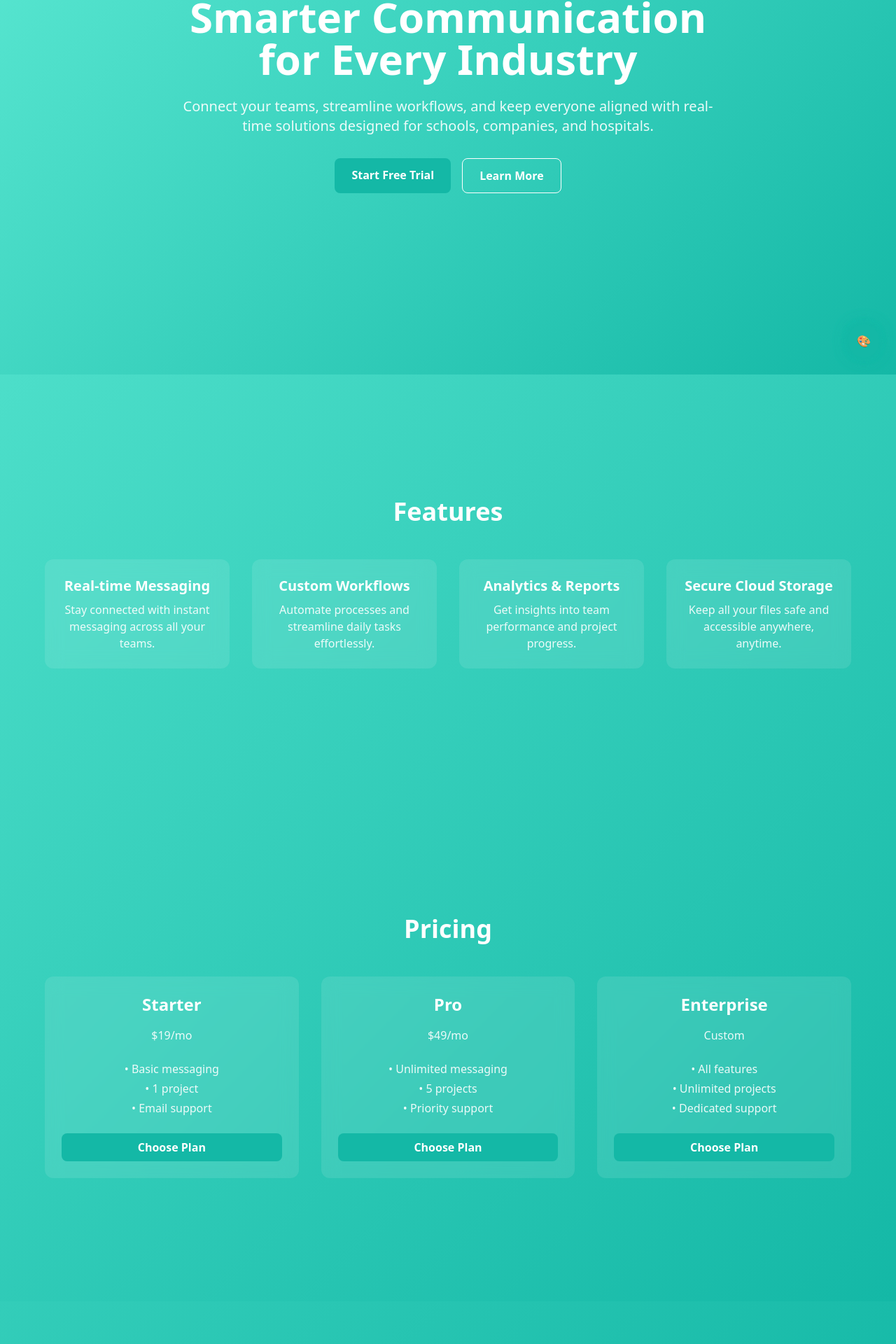
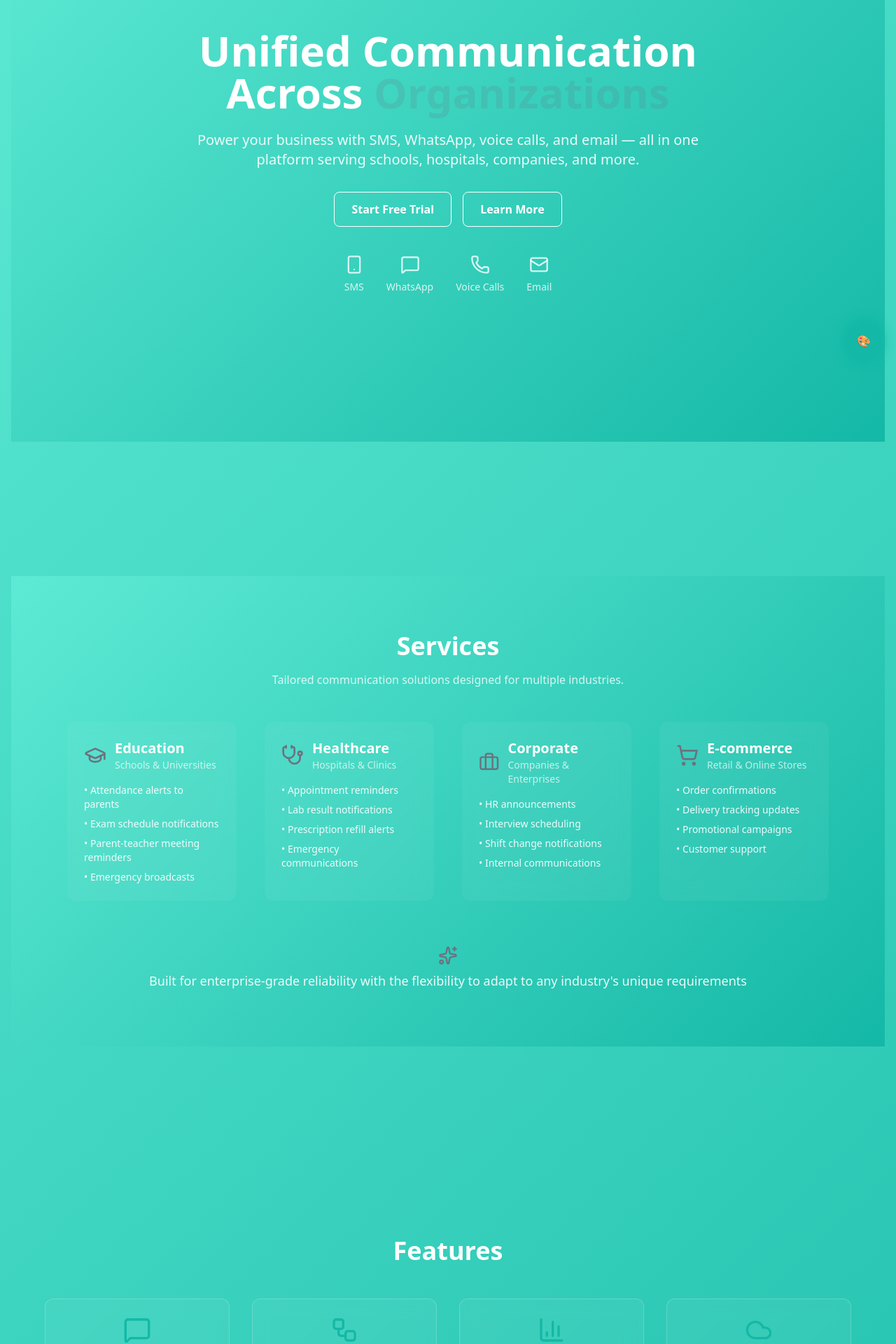
Before and after one commit to Chechep/comms, a React (Vite) app in the folder frontend/: page / in a window 1280 px wide. Shown: the part 265-2185 px from the top of the page at 70% size. Built offline with nearby package versions, Linux system fonts and the light colour scheme.

Commit message:
features

```diff
--- a/frontend/package.json
+++ b/frontend/package.json
@@ -10,6 +10,7 @@
     "preview": "vite preview"
   },
   "dependencies": {
+    "framer-motion": "^12.23.13",
     "lucide-react": "^0.544.0",
     "react": "^19.1.1",
     "react-dom": "^19.1.1",
--- a/frontend/src/App.jsx
+++ b/frontend/src/App.jsx
@@ -4,7 +4,7 @@ import Footer from "./components/Footer";
 
 import Home from "./pages/Home";
 import About from "./pages/About";
-import Services from "./pages/Services";
+import Services from "./components/Services";
 import Solutions from "./pages/Solutions";
 import Contact from "./pages/Contact";
 import Signup from "./pages/Signup";
--- a/frontend/src/components/Features.jsx
+++ b/frontend/src/components/Features.jsx
@@ -1,38 +1,43 @@
+import { MessageSquare, Workflow, BarChart3, Cloud } from "lucide-react";
+
 export default function Features() {
   const features = [
     {
+      icon: <MessageSquare className="w-10 h-10 text-brand mb-4 mx-auto" />,
       title: "Real-time Messaging",
       description: "Stay connected with instant messaging across all your teams.",
     },
     {
+      icon: <Workflow className="w-10 h-10 text-brand mb-4 mx-auto" />,
       title: "Custom Workflows",
       description: "Automate processes and streamline daily tasks effortlessly.",
     },
     {
+      icon: <BarChart3 className="w-10 h-10 text-brand mb-4 mx-auto" />,
       title: "Analytics & Reports",
       description: "Get insights into team performance and project progress.",
     },
     {
+      icon: <Cloud className="w-10 h-10 text-brand mb-4 mx-auto" />,
       title: "Secure Cloud Storage",
       description: "Keep all your files safe and accessible anywhere, anytime.",
     },
   ];
 
   return (
-      <section className="py-20 px-4 text-center bg-[var(--color-bg)]">
-        <h2 className="text-3xl sm:text-4xl font-bold mb-12 text-white">
+    <section className="py-20 px-6 bg-[var(--color-bg)]">
+      <h2 className="text-3xl sm:text-4xl font-bold mb-12 text-center">
         Features
       </h2>
       <div className="grid gap-8 sm:grid-cols-2 lg:grid-cols-4 max-w-6xl mx-auto">
         {features.map((feature, idx) => (
           <div
             key={idx}
-              className="bg-white/10 backdrop-blur-md rounded-xl p-6 hover:scale-105 transition"
+            className="p-6 rounded-xl border border-white/20 bg-white/5 backdrop-blur-md hover:scale-105 hover:shadow-lg transition-transform duration-300 text-center"
           >
-              <h3 className="text-xl font-semibold mb-2 text-white">
-                {feature.title}
-              </h3>
-              <p className="text-white/90">{feature.description}</p>
+            {feature.icon}
+            <h3 className="text-xl font-semibold mb-2">{feature.title}</h3>
+            <p className="text-gray-300">{feature.description}</p>
           </div>
         ))}
       </div>
--- a/frontend/src/components/Hero.jsx
+++ b/frontend/src/components/Hero.jsx
@@ -1,6 +1,19 @@
+import { useState, useEffect } from "react";
 import { Link } from "react-router-dom";
+import { MessageSquare, Phone, Mail, Smartphone } from "lucide-react";
+import { motion, AnimatePresence } from "framer-motion";
 
-export default function Hero() {
+export default function Hero({ darkMode, themeColor }) {
+  const words = ["Industries", "Companies", "Organizations", "Schools", "Hospitals"];
+  const [index, setIndex] = useState(0);
+
+  useEffect(() => {
+    const interval = setInterval(() => {
+      setIndex((prev) => (prev + 1) % words.length);
+    }, 2000);
+    return () => clearInterval(interval);
+  }, []);
+
   return (
     <section
       className="min-h-screen flex items-center justify-center px-4 text-center"
@@ -8,32 +21,65 @@ export default function Hero() {
     >
       <div className="max-w-3xl">
         {/* Headline */}
-        <h1
-          className="text-4xl sm:text-5xl md:text-6xl font-extrabold mb-6 text-white"
-        >
-          Smarter Communication for Every Industry
+        <h1 className="text-4xl sm:text-5xl md:text-6xl font-extrabold mb-6 text-white dark:text-white">
+          Unified Communication <br />
+          Across{" "}
+          <AnimatePresence mode="wait">
+            <motion.span
+              key={words[index]}
+              initial={{ opacity: 0, y: 10 }}
+              animate={{ opacity: 1, y: 0 }}
+              exit={{ opacity: 0, y: -10 }}
+              transition={{ duration: 0.5 }}
+              style={{
+                color: darkMode ? themeColor : "#6b7280", // gray-500 in light mode, theme color in dark mode
+              }}
+            >
+              {words[index]}
+            </motion.span>
+          </AnimatePresence>
         </h1>
 
         {/* Subtext */}
         <p className="text-lg sm:text-xl text-white/90 mb-8">
-          Connect your teams, streamline workflows, and keep everyone aligned with
-          real-time solutions designed for schools, companies, and hospitals.
+          Power your business with SMS, WhatsApp, voice calls, and email — all in
+          one platform serving schools, hospitals, companies, and more.
         </p>
 
         {/* CTA Buttons */}
-        <div className="flex flex-col sm:flex-row justify-center gap-4">
+        <div className="flex flex-col sm:flex-row justify-center gap-4 mb-10">
           <Link
             to="/signup"
-            className="px-6 py-3 rounded-lg bg-brand text-white font-semibold hover:opacity-90 transition"
+            className="px-6 py-3 rounded-lg border border-white text-white font-semibold hover:scale-110 hover:animate-shake transition"
           >
             Start Free Trial
           </Link>
           <Link
-            to="/learn-more"
-            className="px-6 py-3 rounded-lg border border-white text-white font-semibold hover:bg-white hover:text-brand transition"
+            to="/about"
+            className="px-6 py-3 rounded-lg border border-white text-white font-semibold hover:scale-110 hover:animate-shake transition"
           >
             Learn More
           </Link>
+        </div>
+
+        {/* Icons row */}
+        <div className="flex justify-center gap-8 text-white/80">
+          <div className="flex flex-col items-center">
+            <Smartphone size={28} />
+            <span className="text-sm mt-2">SMS</span>
+          </div>
+          <div className="flex flex-col items-center">
+            <MessageSquare size={28} />
+            <span className="text-sm mt-2">WhatsApp</span>
+          </div>
+          <div className="flex flex-col items-center">
+            <Phone size={28} />
+            <span className="text-sm mt-2">Voice Calls</span>
+          </div>
+          <div className="flex flex-col items-center">
+            <Mail size={28} />
+            <span className="text-sm mt-2">Email</span>
+          </div>
         </div>
       </div>
     </section>
--- a/frontend/src/components/Pricing.jsx
+++ b/frontend/src/components/Pricing.jsx
@@ -2,51 +2,96 @@ export default function Pricing() {
     const plans = [
       {
         name: "Starter",
-        price: "$19/mo",
-        features: ["Basic messaging", "1 project", "Email support"],
+        price: "$99/month",
+        description: "Perfect for small organizations getting started",
+        features: [
+          "Up to 5,000 messages/month",
+          "SMS & Email support",
+          "Basic templates",
+          "Standard support",
+          "Basic analytics",
+        ],
+        cta: "Start Free Trial",
       },
       {
-        name: "Pro",
-        price: "$49/mo",
-        features: ["Unlimited messaging", "5 projects", "Priority support"],
+        name: "Professional",
+        price: "$299/month",
+        description: "Ideal for growing businesses and mid-size organizations",
+        features: [
+          "Up to 25,000 messages/month",
+          "SMS, WhatsApp, Voice & Email",
+          "Custom templates",
+          "Priority support",
+          "Advanced analytics",
+          "Two-way messaging",
+          "API access",
+        ],
+        cta: "Start Free Trial",
       },
       {
         name: "Enterprise",
-        price: "Custom",
-        features: ["All features", "Unlimited projects", "Dedicated support"],
+        price: "Custom pricing",
+        description: "For large organizations with complex requirements",
+        features: [
+          "Unlimited messages",
+          "All communication channels",
+          "Custom integrations",
+          "Dedicated support",
+          "Advanced security",
+          "Custom reporting",
+          "SLA guarantee",
+          "White-label options",
+        ],
+        cta: "Contact Sales",
       },
     ];
 
     return (
-      <section className="py-20 px-4 text-center bg-[var(--color-bg)]">
-        <h2 className="text-3xl sm:text-4xl font-bold mb-12 text-white">
-          Pricing
+      <section className="py-20 px-6 bg-[var(--color-bg)] text-center">
+        {/* Heading */}
+        <h2 className="text-3xl sm:text-4xl font-bold mb-4 text-white">
+          Simple, Transparent Pricing
         </h2>
+        <p className="text-lg text-white/80 mb-12 max-w-2xl mx-auto">
+          Choose the plan that fits your organization's communication needs. All
+          plans include a 14-day free trial.
+        </p>
 
+        {/* Plans */}
         <div className="grid gap-8 sm:grid-cols-2 lg:grid-cols-3 max-w-6xl mx-auto">
           {plans.map((plan, idx) => (
             <div
               key={idx}
-              className="bg-white/10 backdrop-blur-md rounded-xl p-6 flex flex-col justify-between hover:scale-105 transition"
+              className="relative p-8 rounded-xl border border-white/20 bg-white/5 backdrop-blur-md
+                transition-transform duration-300 hover:scale-105 flex flex-col"
             >
-              <h3 className="text-2xl font-semibold mb-4 text-white">
-                {plan.name}
-              </h3>
-              <p className="text-white/90 mb-6">{plan.price}</p>
-              <ul className="text-white/90 mb-6 space-y-1">
+              <h3 className="text-2xl font-semibold mb-2 text-white">{plan.name}</h3>
+              <p className="text-xl font-bold mb-2 text-white">{plan.price}</p>
+              <p className="text-sm text-white/70 mb-6">{plan.description}</p>
+
+              <ul className="text-white/80 mb-6 space-y-2 text-left">
                 {plan.features.map((f, i) => (
                   <li key={i}>• {f}</li>
                 ))}
               </ul>
+
               <a
                 href="/signup"
-                className="mt-auto px-4 py-2 rounded-lg bg-brand text-white font-semibold hover:opacity-90 transition"
+                className="mt-auto inline-block px-5 py-2 rounded-lg border border-gray-500 text-white font-semibold hover:scale-105 hover:shadow-md transition-transform duration-300"
               >
-                Choose Plan
+                {plan.cta}
               </a>
             </div>
           ))}
         </div>
+
+        {/* Footer note */}
+        <p className="text-white/80 mt-12">
+          Need a custom solution? We offer tailored pricing for unique requirements.{" "}
+          <a href="/contact" className="text-white font-semibold hover:underline">
+            Schedule a consultation →
+          </a>
+        </p>
       </section>
     );
   }
--- /dev/null
+++ b/frontend/src/components/Services.jsx
@@ -0,0 +1,97 @@
+import { GraduationCap, Stethoscope, Briefcase, ShoppingCart, Sparkles } from "lucide-react";
+
+export default function Services({ darkMode, themeColor }) {
+  // Dynamic color: themeColor in dark mode, gray-500 in light mode
+  const dynamicColor = darkMode ? themeColor : "#6b7280";
+
+  const services = [
+    {
+      icon: <GraduationCap size={32} style={{ color: dynamicColor }} />,
+      title: "Education",
+      subtitle: "Schools & Universities",
+      points: [
+        "Attendance alerts to parents",
+        "Exam schedule notifications",
+        "Parent-teacher meeting reminders",
+        "Emergency broadcasts",
+      ],
+    },
+    {
+      icon: <Stethoscope size={32} style={{ color: dynamicColor }} />,
+      title: "Healthcare",
+      subtitle: "Hospitals & Clinics",
+      points: [
+        "Appointment reminders",
+        "Lab result notifications",
+        "Prescription refill alerts",
+        "Emergency communications",
+      ],
+    },
+    {
+      icon: <Briefcase size={32} style={{ color: dynamicColor }} />,
+      title: "Corporate",
+      subtitle: "Companies & Enterprises",
+      points: [
+        "HR announcements",
+        "Interview scheduling",
+        "Shift change notifications",
+        "Internal communications",
+      ],
+    },
+    {
+      icon: <ShoppingCart size={32} style={{ color: dynamicColor }} />,
+      title: "E-commerce",
+      subtitle: "Retail & Online Stores",
+      points: [
+        "Order confirmations",
+        "Delivery tracking updates",
+        "Promotional campaigns",
+        "Customer support",
+      ],
+    },
+  ];
+
+  return (
+    <section
+      className="py-20 px-6 sm:px-12 lg:px-20"
+      style={{ background: "var(--color-bg)" }}
+    >
+      <div className="max-w-6xl mx-auto text-center mb-12">
+        <h2 className="text-3xl sm:text-4xl font-bold text-white">Services</h2>
+        <p className="mt-4 text-white/80">
+          Tailored communication solutions designed for multiple industries.
+        </p>
+      </div>
+
+      <div className="grid gap-10 sm:grid-cols-2 lg:grid-cols-4 max-w-6xl mx-auto">
+        {services.map((service, index) => (
+          <div
+            key={index}
+            className="bg-white/5 backdrop-blur-md rounded-xl p-6 text-left hover:scale-105 transition transform"
+          >
+            <div className="flex items-center gap-3 mb-4">
+              {service.icon}
+              <div>
+                <h3 className="text-xl font-semibold text-white">{service.title}</h3>
+                <p className="text-sm text-white/70">{service.subtitle}</p>
+              </div>
+            </div>
+            <ul className="text-sm text-white/90 space-y-2">
+              {service.points.map((point, idx) => (
+                <li key={idx}>• {point}</li>
+              ))}
+            </ul>
+          </div>
+        ))}
+      </div>
+
+      {/* Custom integrations note */}
+      <div className="text-center mt-16">
+        <Sparkles size={28} style={{ color: dynamicColor }} className="mx-auto mb-2" />
+        <p className="text-white/90 text-lg">
+        Built for enterprise-grade reliability with the flexibility to adapt to any industry's unique requirements
+        </p>
+      </div>
+    </section>
+  );
+}
--- a/frontend/src/pages/Home.jsx
+++ b/frontend/src/pages/Home.jsx
@@ -1,4 +1,5 @@
 import Hero from "../components/Hero";
+import Services from "../components/Services";
 import Features from "../components/Features";
 import Pricing from "../components/Pricing";
 
@@ -9,18 +10,31 @@ export default function Home() {
       style={{ background: "var(--color-bg)" }}
     >
       {/* Hero Section */}
-      <section className="relative">
-        <Hero />
+      <section className="relative py-24">
+        <div className="max-w-7xl mx-auto px-4">
+          <Hero />
+        </div>
+      </section>
+
+      {/* Services Section */}
+      <section className="relative py-24">
+        <div className="max-w-7xl mx-auto px-4">
+          <Services />
+        </div>
       </section>
 
       {/* Features Section */}
-      <section className="relative py-16 md:py-24">
-        <Features />
+      <section className="relative py-24">
+        <div className="max-w-7xl mx-auto px-4">
+          <Features />
+        </div>
       </section>
 
       {/* Pricing Section */}
-      <section className="relative py-16 md:py-24">
-        <Pricing />
+      <section className="relative py-24">
+        <div className="max-w-7xl mx-auto px-4">
+          <Pricing />
+        </div>
       </section>
     </main>
   );
```
Also changed, not shown: frontend/src/pages/Services.jsx (deleted, +0 -16 lines), 1 other file (tests, documents, lock files or other folders). Lines whose indentation alone changed are shown as unchanged.
